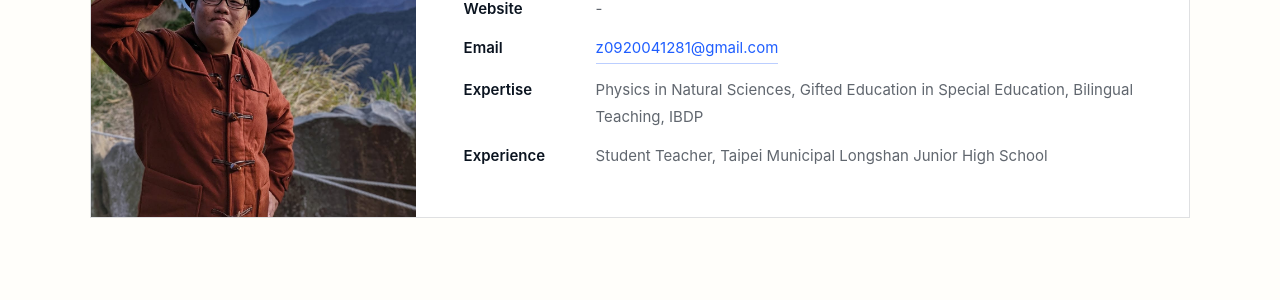
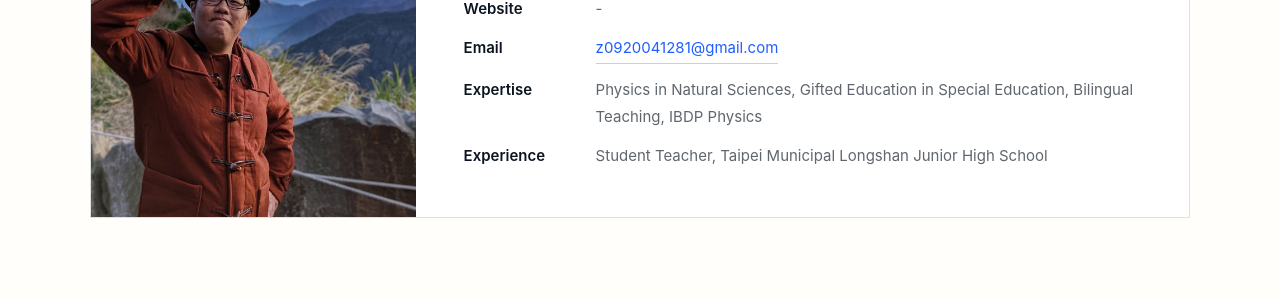
Before and after one commit to gateczjh/gateczjh.github.io, a Jekyll site: the page built from en/teachers/zhangjian-yunyi.html, in a window 1280 px wide. Shown: the part 383-683 px from the top of the page. Built offline with Jekyll 4.4.1, drawn with Linux system fonts in a browser that asks for light colours.

Commit message:
Update expertise description for teacher profile

```diff
--- a/en/teachers/zhangjian-yunyi.html
+++ b/en/teachers/zhangjian-yunyi.html
@@ -27,7 +27,7 @@ title: ZHANG JIAN, Yun-Yi
         <dd><a class="teacher-info-link" href="mailto:z0920041281@gmail.com">z0920041281@gmail.com</a></dd>
 
         <dt>Expertise</dt>
-        <dd>Physics in Natural Sciences, Gifted Education in Special Education, Bilingual Teaching, IBDP</dd>
+        <dd>Physics in Natural Sciences, Gifted Education in Special Education, Bilingual Teaching, IBDP Physics</dd>
 
         <dt>Experience</dt>
         <dd>Student Teacher, Taipei Municipal Longshan Junior High School</dd>
```
